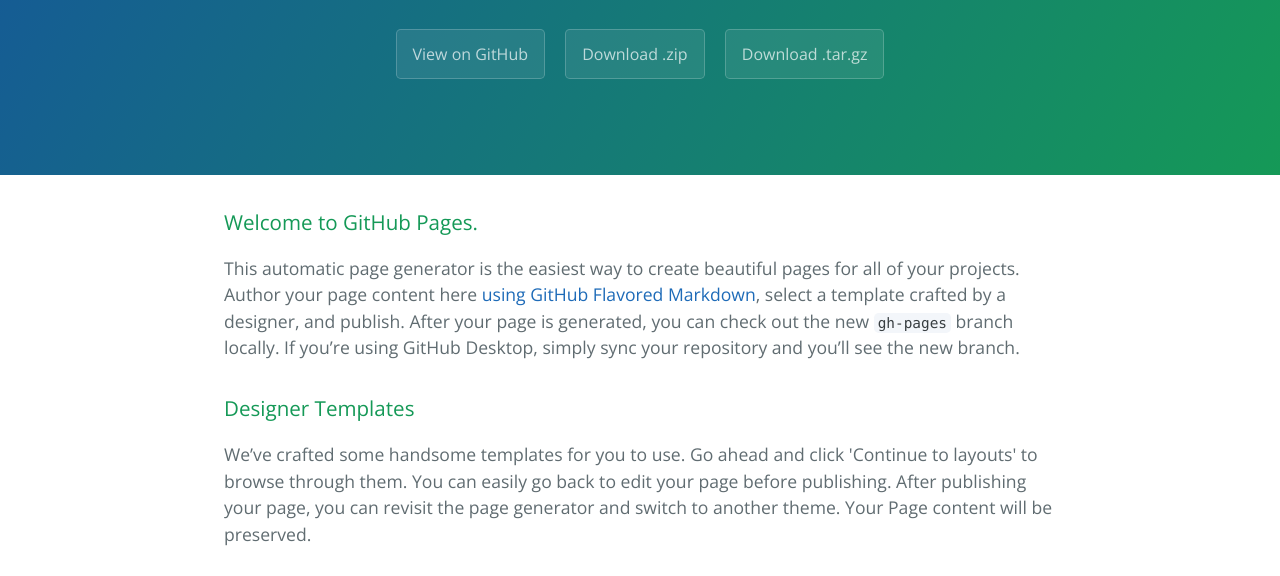
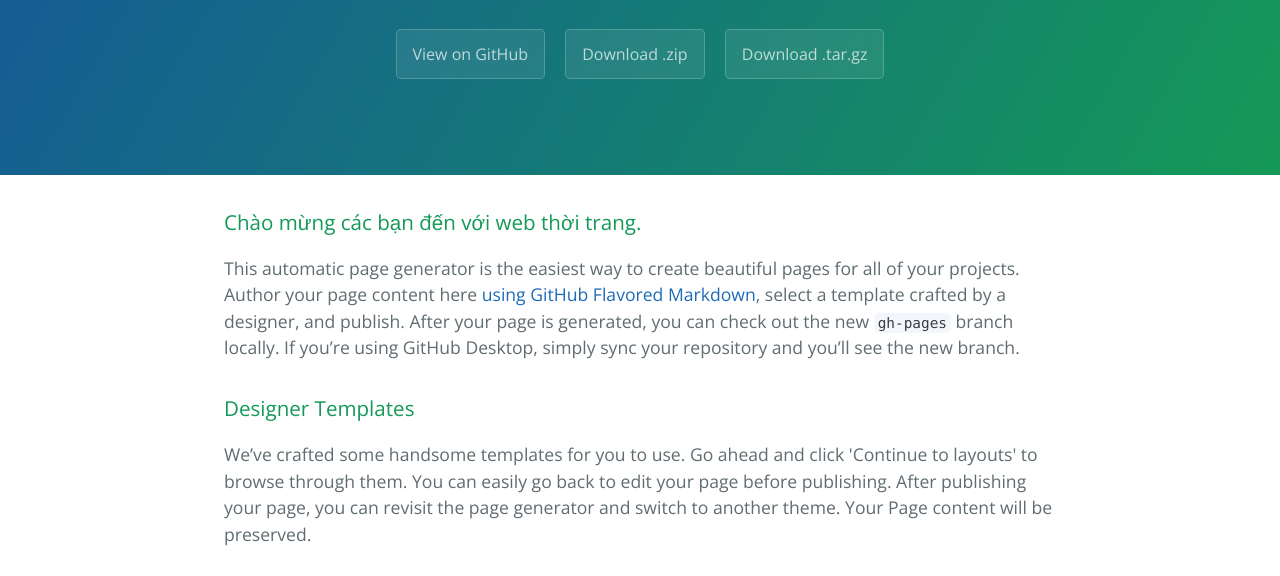
Before and after one commit to LongBQ1102/longbq.github.io, a plain HTML site: page index.html in a window 1280 px wide. Shown: the part 208-784 px from the top of the page. Drawn offline with nearby package versions, Linux system fonts and the light colour scheme.

Commit message:
Update index.html

```diff
--- a/index.html
+++ b/index.html
@@ -2,7 +2,7 @@
 <html lang="en-us">
   <head>
     <meta charset="UTF-8">
-    <title>Longbq.GitHub.io by LongBQ1102</title>
+    <title>Bùi Quang Long CNTT09-02</title>
     <meta name="viewport" content="width=device-width, initial-scale=1">
     <link rel="stylesheet" type="text/css" href="stylesheets/normalize.css" media="screen">
     <link href='https://fonts.googleapis.com/css?family=Open+Sans:400,700' rel='stylesheet' type='text/css'>
@@ -20,7 +20,7 @@
 
     <section class="main-content">
       <h3>
-<a id="welcome-to-github-pages" class="anchor" href="#welcome-to-github-pages" aria-hidden="true"><span aria-hidden="true" class="octicon octicon-link"></span></a>Welcome to GitHub Pages.</h3>
+<a id="welcome-to-github-pages" class="anchor" href="#welcome-to-github-pages" aria-hidden="true"><span aria-hidden="true" class="octicon octicon-link"></span></a>Chào mừng các bạn đến với web thời trang.</h3>
 
 <p>This automatic page generator is the easiest way to create beautiful pages for all of your projects. Author your page content here <a href="https://guides.github.com/features/mastering-markdown/">using GitHub Flavored Markdown</a>, select a template crafted by a designer, and publish. After your page is generated, you can check out the new <code>gh-pages</code> branch locally. If you’re using GitHub Desktop, simply sync your repository and you’ll see the new branch.</p>
 
```
